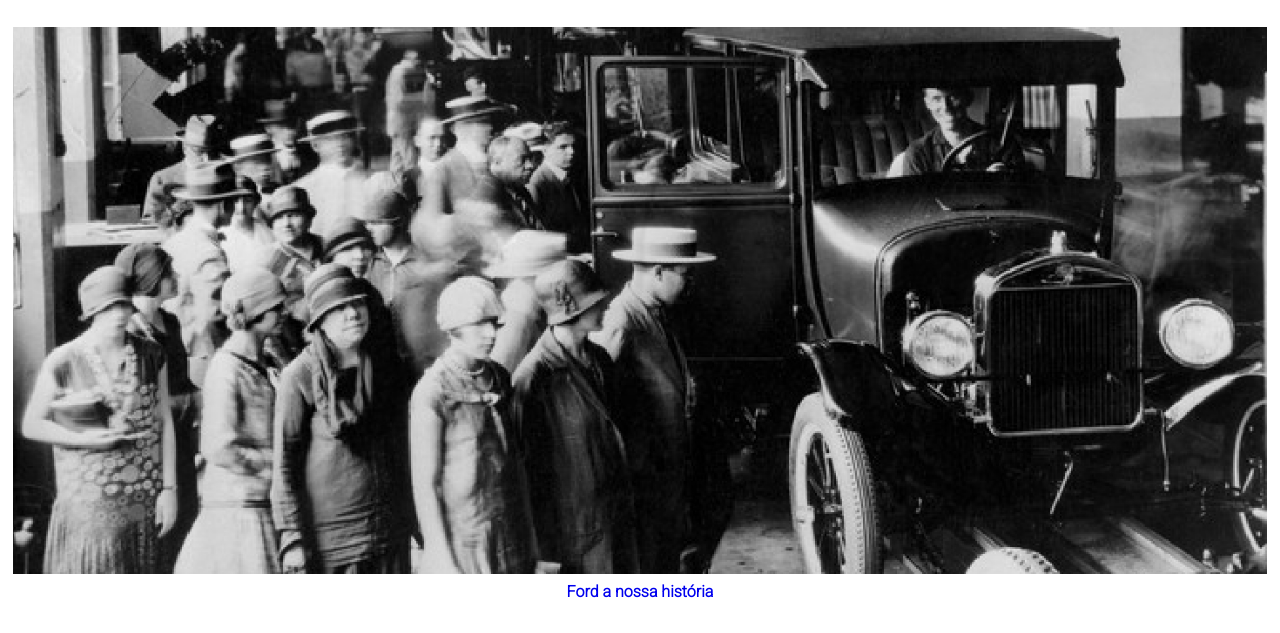
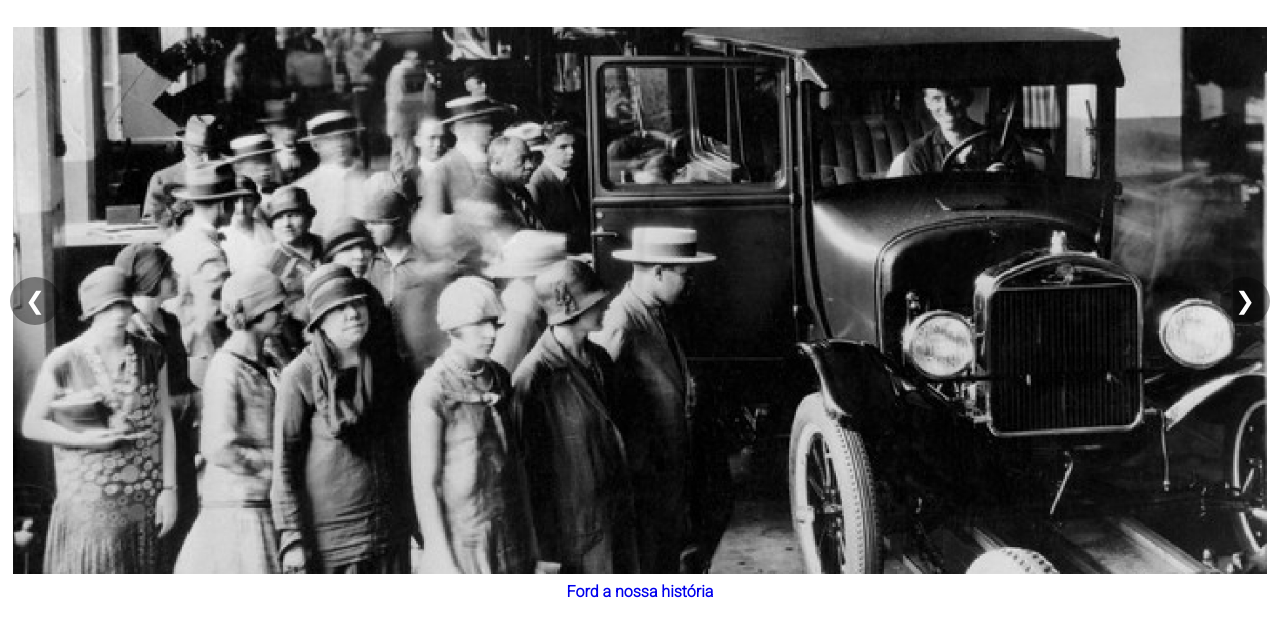
Before and after one commit to mateus-msantos-dev/desafio-javascript, a plain HTML site: page index.html in a window 1280 px wide. Shown: the part 94-727 px from the top of the page. Drawn offline with Linux system fonts and the light colour scheme.

Commit message:
Criando, estilizando e adicionando funções ao botões da página lançamento

```diff
--- a/css/style.css
+++ b/css/style.css
@@ -10,7 +10,7 @@ html {
     height: 100%;
 }
 
-div#carousel img{
+div#carousel img {
     display: block;
     margin: 0 auto;
     max-width: 98%;
@@ -19,15 +19,16 @@ div#carousel img{
     height: auto;
 }
 
-#carousel{
+#carousel {
     text-align: center;
+    position: relative; /* Necessário para posicionar os botões */
 }
 
 div#carousel-title a {
     text-decoration: none;
 }
 
-div#carousel-title  {
+div#carousel-title {
     display: block;
     text-align: center;
     margin-top: 10px;
@@ -120,9 +121,36 @@ footer div {
 button:hover {
     background: #1b357e;
 }
+
 button {
     background: #1351d8;
     color: #fff;
     border: 0px;
     border-radius: 10px;
 }
+
+.nav-btn {
+    position: absolute;
+    top: 50%;
+    transform: translateY(-50%);
+    background-color: rgba(0, 0, 0, 0.4);
+    color: white;
+    border: none;
+    padding: 10px 15px;
+    cursor: pointer;
+    border-radius: 50%;
+    font-size: 24px;
+    transition: background-color 0.3s;
+}
+
+#prev-btn {
+    left: 10px;
+}
+
+#next-btn {
+    right: 10px;
+}
+
+.nav-btn:hover {
+    background-color: rgba(0, 0, 0, 0.7);
+}
--- a/index.html
+++ b/index.html
@@ -7,7 +7,6 @@
     <title>Ford</title>
     <link href="css/reset.css" rel="stylesheet">
     <link href="css/style.css" rel="stylesheet">
-    <script src="js/carousel.js"></script>
 </head>
 <body>
     <header>
@@ -16,32 +15,22 @@
         </div>
         <nav>
             <ul>
-                <li>
-                    <a href="index.html">Home</a>
-                </li>
-                <li>
-                    <a href="lancamento.html">Lançamento</a>
-                </li>
-                <li>
-                    <a href="contato.html">Contato</a>
-                </li>
+                <li><a href="index.html">Home</a></li>
+                <li><a href="lancamento.html">Lançamento</a></li>
+                <li><a href="contato.html">Contato</a></li>
             </ul>
         </nav>
+    </header>
 
-    </header>
     <main>
         <div id="carousel">
+            <button id="prev-btn" class="nav-btn">&#10094;</button>
+            <img id="carousel-img" src="" alt="">
+            <button id="next-btn" class="nav-btn">&#10095;</button>
         </div>
-        <div id="carousel-title">
-        </div>
-        <script>
-             //insert each image on carousel
-            carouselArr.push(new Carousel("imagem_1.jpg","Esta é a nova Ranger Ford 2022. Verifique novidades.","lancamento.html"));
-            carouselArr.push(new Carousel("imagem_2.jpg","Ford a nossa história","#"));
-            carouselArr.push(new Carousel("imagem_3.jpg","Nova Ford Bronco Sport 2022","lancamento.html"));
-            Carousel.Start(carouselArr);
-        </script>
+        <div id="carousel-title"></div>
     </main>
+
     <footer>
         <nav id="social">
             <ul>
@@ -52,8 +41,16 @@
             </ul>
         </nav>
         <div>
-           <img src="img/ford-96.png" width="70"  />
+           <img src="img/ford-96.png" width="70" />
         </div>
     </footer>
+    <script src="js/carousel.js"></script>
+    <script>
+        // Inicializa o carrossel depois do carousel.js ser carregado
+        carouselArr.push(new Carousel("imagem_1.jpg","Esta é a nova Ranger Ford 2022. Verifique novidades.","lancamento.html"));
+        carouselArr.push(new Carousel("imagem_2.jpg","Ford a nossa história","#"));
+        carouselArr.push(new Carousel("imagem_3.jpg","Nova Ford Bronco Sport 2022","lancamento.html"));
+        Carousel.Start(carouselArr);
+    </script>
 </body>
 </html>
--- a/js/carousel.js
+++ b/js/carousel.js
@@ -1,12 +1,9 @@
-
-
 //carousel
 
-//Array storage class
+// Array storage class
 let carouselArr = [];
 
-
-//class Carousel
+// Classe Carousel
 class Carousel {
 
     constructor(img, texto, link){
@@ -17,30 +14,41 @@ class Carousel {
 
     static Start(arr){
         if(arr){
-
             if(arr.length > 0){
                 Carousel._arr = arr;
                 Carousel._sequence = 0;
                 Carousel._size = arr.length;
-                Carousel.Next(); //start
-                Carousel._interval = setInterval(function(){ Carousel.Next(); },5000);
+                Carousel.Show(Carousel._sequence); // mostra a primeira imagem
+                Carousel._interval = setInterval(() => Carousel.Next(), 5000);
+
+                // Eventos dos botões
+                document.getElementById("prev-btn").addEventListener("click", () => Carousel.Prev());
+                document.getElementById("next-btn").addEventListener("click", () => Carousel.Next());
             }
-
         } else {
-            throw "Method Start need a Array Variable.";
+            throw "Method Start needs an Array Variable.";
         }
     }
 
     static Next(){
-        const carousel = document.getElementById("carousel");
+        Carousel.Show(Carousel._sequence + 1);
+    }
+
+    static Prev(){
+        Carousel.Show(Carousel._sequence - 1);
+    }
+
+    static Show(index){
+        const carousel = document.getElementById("carousel-img");
         const carouselTitle = document.getElementById("carousel-title");
-        const atual = Carousel._arr[Carousel._sequence];
 
-        carousel.innerHTML = `<img src="img/${atual.img}" alt="">`;
+        if(index >= Carousel._size) index = 0;
+        if(index < 0) index = Carousel._size - 1;
+
+        const atual = Carousel._arr[index];
+        carousel.src = "img/" + atual.img;
         carouselTitle.innerHTML = `<a href="${atual.link}">${atual.texto}</a>`;
-        Carousel._sequence++;
-        if(Carousel._sequence >= Carousel._size){
-            Carousel._sequence = 0;
-        }
+
+        Carousel._sequence = index;
     }
-};
+}
```
Also changed, not shown: contato.html (+1 -1 lines).
